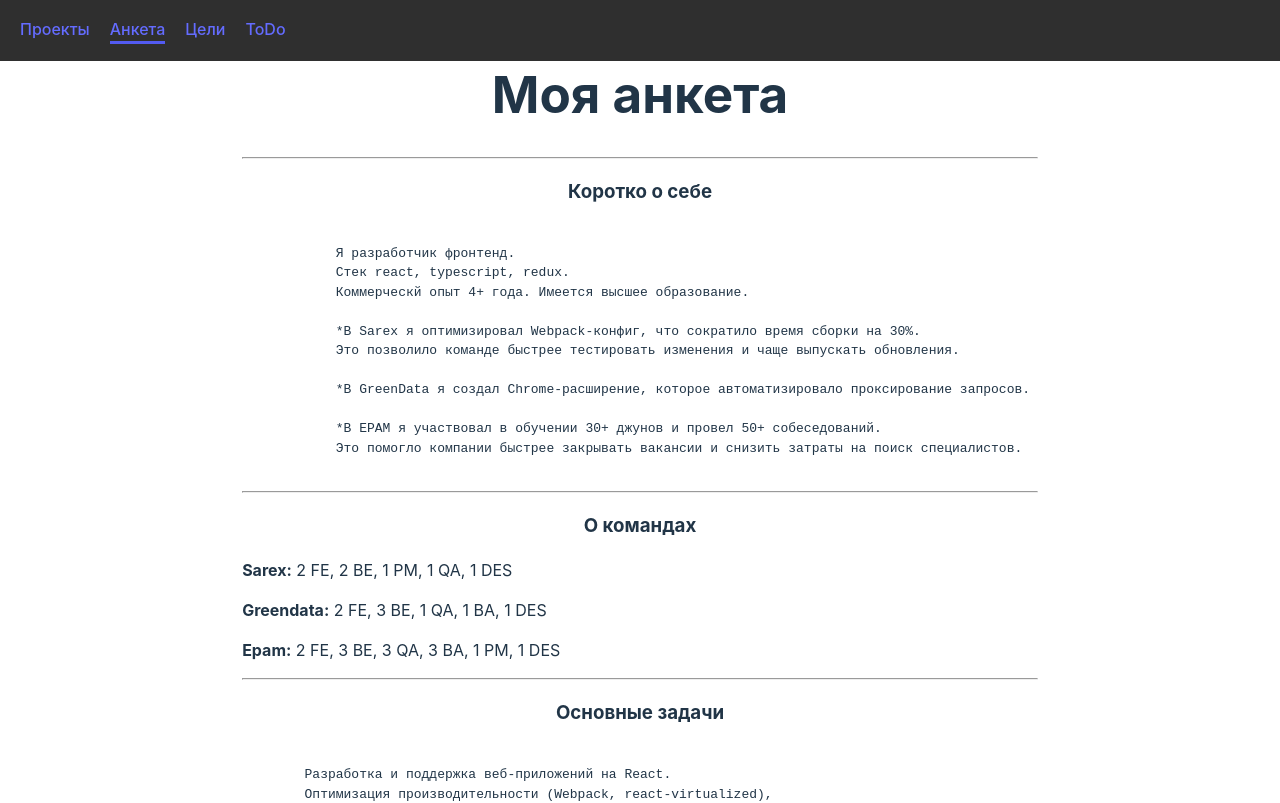
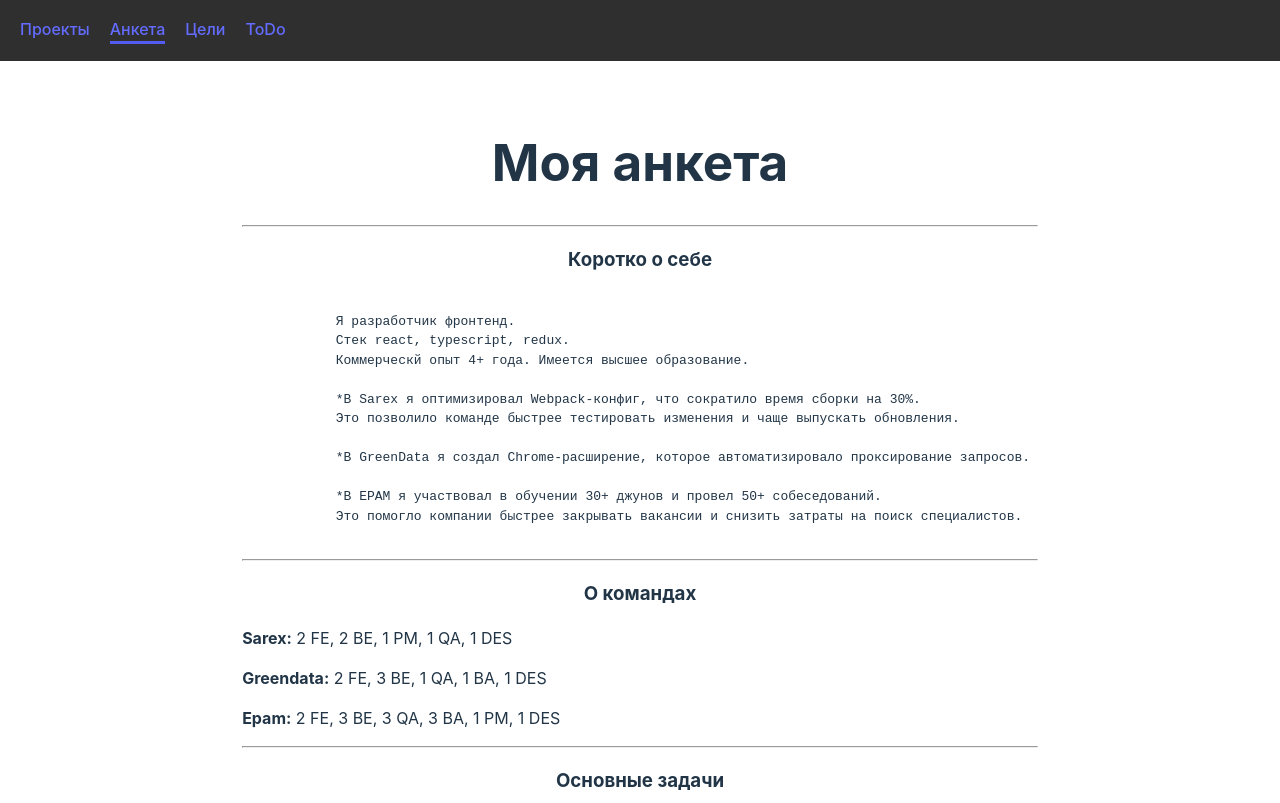
Before and after one commit to MaximRemizovFEdev/projects_app, a React (Vite) app: page /cv in a window 1280 px wide. Shown: the top 803 px of the page. Built offline with nearby package versions, Linux system fonts and the light colour scheme.

Commit message:
minor fixes

```diff
--- a/src/App.css
+++ b/src/App.css
@@ -1,7 +1,8 @@
 .app {
+  width: 100%;
   max-width: 1280px;
   margin: 0 auto;
-  padding: 2rem;
+  /* padding: 2rem; */
   text-align: center;
   min-height: 100vh;
   display: flex;
@@ -12,6 +13,7 @@
 }
 
 .app-header {
+  margin-top: 100px;
   margin-bottom: 3rem;
 }
 
--- a/src/index.css
+++ b/src/index.css
@@ -27,7 +27,7 @@ body {
   margin: 0;
   /* display: flex; */
   place-items: center;
-  min-width: 320px;
+  min-width: 430px;
   min-height: 100vh;
 }
 
--- a/src/pages/CVFormPage/CVFormPage.tsx
+++ b/src/pages/CVFormPage/CVFormPage.tsx
@@ -2,7 +2,7 @@ import { CVForm } from "../../components/CVForm/CVForm"
 
 export const CVFormPage = () => {
     return (
-        <div>
+        <div style={{marginTop: "100px"}}>
             <h1>Моя анкета</h1>
             <CVForm />
         </div>
--- a/src/pages/ToDoPage/ToDoPage.tsx
+++ b/src/pages/ToDoPage/ToDoPage.tsx
@@ -6,10 +6,7 @@ import { Link } from "react-router-dom";
 // const Counter = React.lazy(() => import("app2/Counter")); // test import
 const ToDoList = React.lazy(() => import("app2/ToDoList"));
 
-
-const Fallback = () => (
-  <div>Сделать TODO (LS) список (мкрофронтом на другом фреймворке)</div>
-);
+const Fallback = () => <div>Загрузка TODO (LS)...</div>;
 
 const GoHome = () => (
   <>
@@ -18,12 +15,22 @@ const GoHome = () => (
   </>
 );
 
+const wrapper: React.CSSProperties = {
+  marginTop: "100px",
+  display: "flex",
+  flexDirection: "column",
+  width: "1024px",
+  textAlign: "left"
+};
+
 export const ToDoPage = () => {
   return (
     <ErrorBoundary fallback={<GoHome />}>
       <Suspense fallback={<Fallback />}>
         {/* <Counter text={"Тест пропс"} /> */}
-        <ToDoList />
+        <div style={wrapper}>
+          <ToDoList />
+        </div>
       </Suspense>
     </ErrorBoundary>
   );
```
